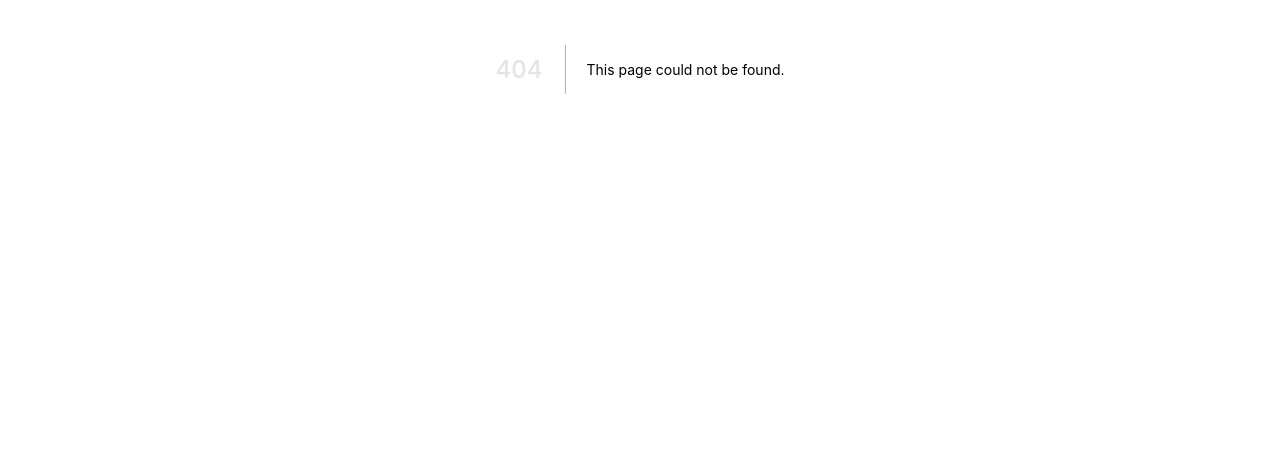
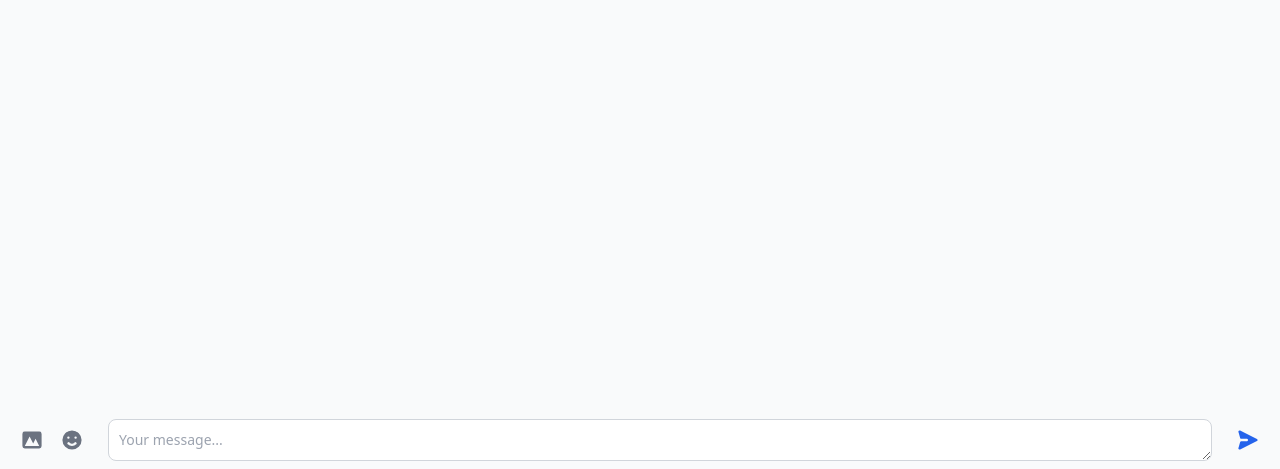
Before and after one commit to nadir9292/tinpro-hackathon, a Next.js app: page /chat in a window 1280 px wide. Before the commit this address had no page. Shown: the part 331-800 px from the top of the page. Built offline with nearby package versions, Linux system fonts and the light colour scheme.

Commit message:
last commit :')

```diff
--- a/package.json
+++ b/package.json
@@ -17,9 +17,10 @@
     "deepmerge": "^4.2.2",
     "faker": "^5.5.3",
     "formik": "^2.2.9",
-    "next": "^12.1.1",
-    "react": "^17.0.0",
+    "next": "^12.2.0",
+    "react": "^17.0.2",
     "react-dom": "^17.0.0",
+    "react-hook": "^0.0.1",
     "react-paginate": "^8.1.3",
     "react-slick": "^0.29.0",
     "react-tinder-card": "^1.4.5",
--- /dev/null
+++ b/pages/chat.jsx
@@ -0,0 +1,71 @@
+const Chat = () => {
+  return (
+    <div className="flex flex-col h-screen justify-between">
+      <div className="h-full flex items-center py-2 px-3 bg-gray-50  dark:bg-gray-700">
+        <br />
+      </div>
+      <form>
+        <label for="chat" class="sr-only">
+          Your message
+        </label>
+        <div class="flex items-center py-2 px-3 bg-gray-50  dark:bg-gray-700">
+          <button
+            type="button"
+            class="inline-flex justify-center p-2 text-gray-500 rounded-lg cursor-pointer hover:text-gray-900 hover:bg-gray-100 dark:text-gray-400 dark:hover:text-white dark:hover:bg-gray-600"
+          >
+            <svg
+              class="w-6 h-6"
+              fill="currentColor"
+              viewBox="0 0 20 20"
+              xmlns="http://www.w3.org/2000/svg"
+            >
+              <path
+                fill-rule="evenodd"
+                d="M4 3a2 2 0 00-2 2v10a2 2 0 002 2h12a2 2 0 002-2V5a2 2 0 00-2-2H4zm12 12H4l4-8 3 6 2-4 3 6z"
+                clip-rule="evenodd"
+              ></path>
+            </svg>
+          </button>
+          <button
+            type="button"
+            class="p-2 text-gray-500 rounded-lg cursor-pointer hover:text-gray-900 hover:bg-gray-100 dark:text-gray-400 dark:hover:text-white dark:hover:bg-gray-600"
+          >
+            <svg
+              class="w-6 h-6"
+              fill="currentColor"
+              viewBox="0 0 20 20"
+              xmlns="http://www.w3.org/2000/svg"
+            >
+              <path
+                fill-rule="evenodd"
+                d="M10 18a8 8 0 100-16 8 8 0 000 16zM7 9a1 1 0 100-2 1 1 0 000 2zm7-1a1 1 0 11-2 0 1 1 0 012 0zm-.464 5.535a1 1 0 10-1.415-1.414 3 3 0 01-4.242 0 1 1 0 00-1.415 1.414 5 5 0 007.072 0z"
+                clip-rule="evenodd"
+              ></path>
+            </svg>
+          </button>
+          <textarea
+            id="chat"
+            rows="1"
+            class="block mx-4 p-2.5 w-full text-sm text-gray-900 bg-white rounded-lg border border-gray-300 focus:ring-blue-500 focus:border-blue-500 dark:bg-gray-800 dark:border-gray-600 dark:placeholder-gray-400 dark:text-white dark:focus:ring-blue-500 dark:focus:border-blue-500"
+            placeholder="Your message..."
+          ></textarea>
+          <button
+            type="submit"
+            class="inline-flex justify-center p-2 text-blue-600 rounded-full cursor-pointer hover:bg-blue-100 dark:text-blue-500 dark:hover:bg-gray-600"
+          >
+            <svg
+              class="w-6 h-6 rotate-90"
+              fill="currentColor"
+              viewBox="0 0 20 20"
+              xmlns="http://www.w3.org/2000/svg"
+            >
+              <path d="M10.894 2.553a1 1 0 00-1.788 0l-7 14a1 1 0 001.169 1.409l5-1.429A1 1 0 009 15.571V11a1 1 0 112 0v4.571a1 1 0 00.725.962l5 1.428a1 1 0 001.17-1.408l-7-14z"></path>
+            </svg>
+          </button>
+        </div>
+      </form>
+    </div>
+  )
+}
+
+export default Chat
--- a/pages/companyProfile.jsx
+++ b/pages/companyProfile.jsx
@@ -1,13 +1,8 @@
 import { useState } from "react"
 import Link from "next/link"
-import { Widget } from "react-chat-widget"
 
 const companyProfile = () => {
   const [choice, setChoice] = useState(false)
-  const handleNewUserMessage = (newMessage) => {
-    console.log(`New message incoming! ${newMessage}`)
-    // Now send the message throught the backend API
-  }
 
   return (
     <>
@@ -68,7 +63,13 @@ const companyProfile = () => {
                       </button>
                     </>
                   ) : (
-                    <Widget handleNewUserMessage={handleNewUserMessage} />
+                    <Link href="/chat">
+                      <a>
+                        <button className="mx-2 my-2 bg-red-500 transition duration-150 ease-in-out hover:border-indigo-600 hover:text-indigo-600 rounded border border-indigo-700 text-zinc-100 px-10 py-5 text-lg font-bold ">
+                          CHAT
+                        </button>
+                      </a>
+                    </Link>
                   )}
                 </div>
                 <br />
```
Also changed, not shown: 1 other file (tests, documents, lock files or other folders).
